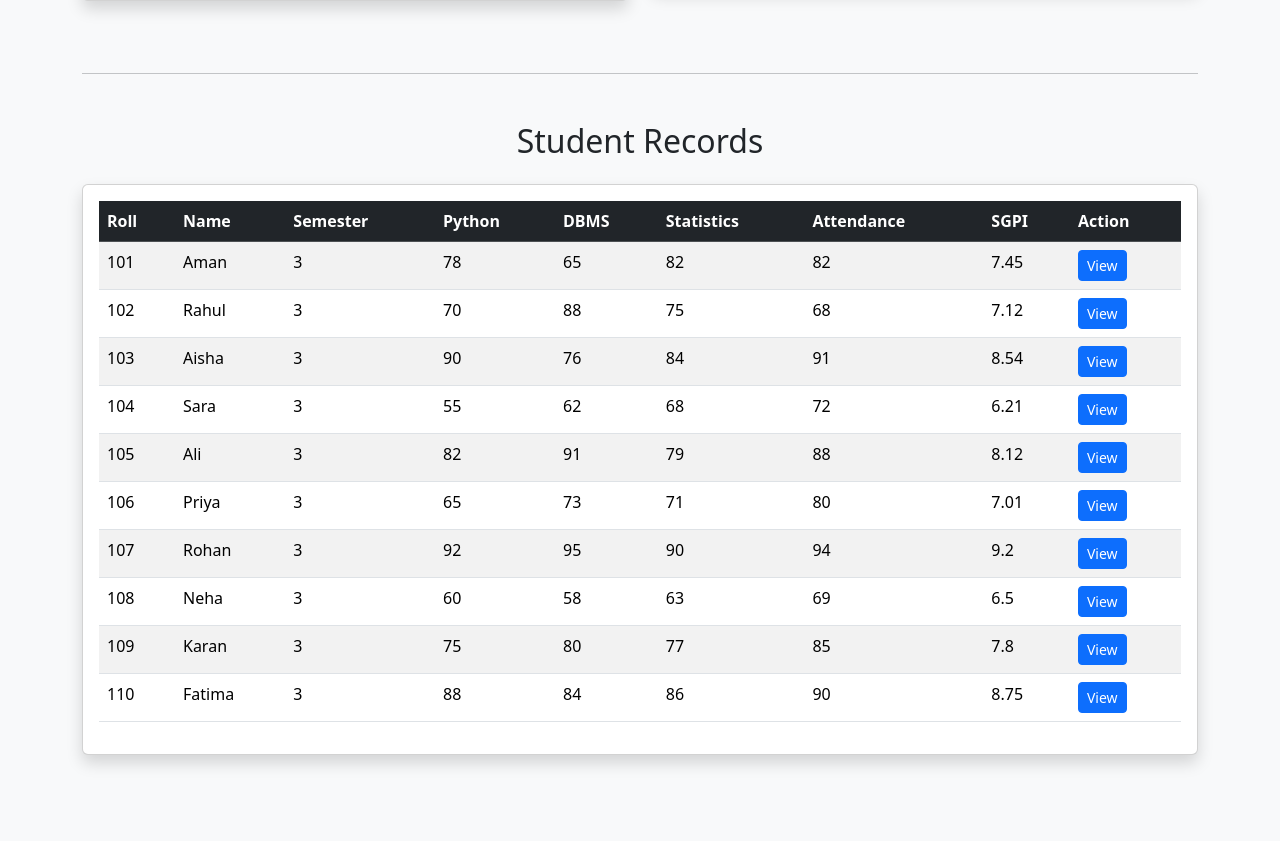
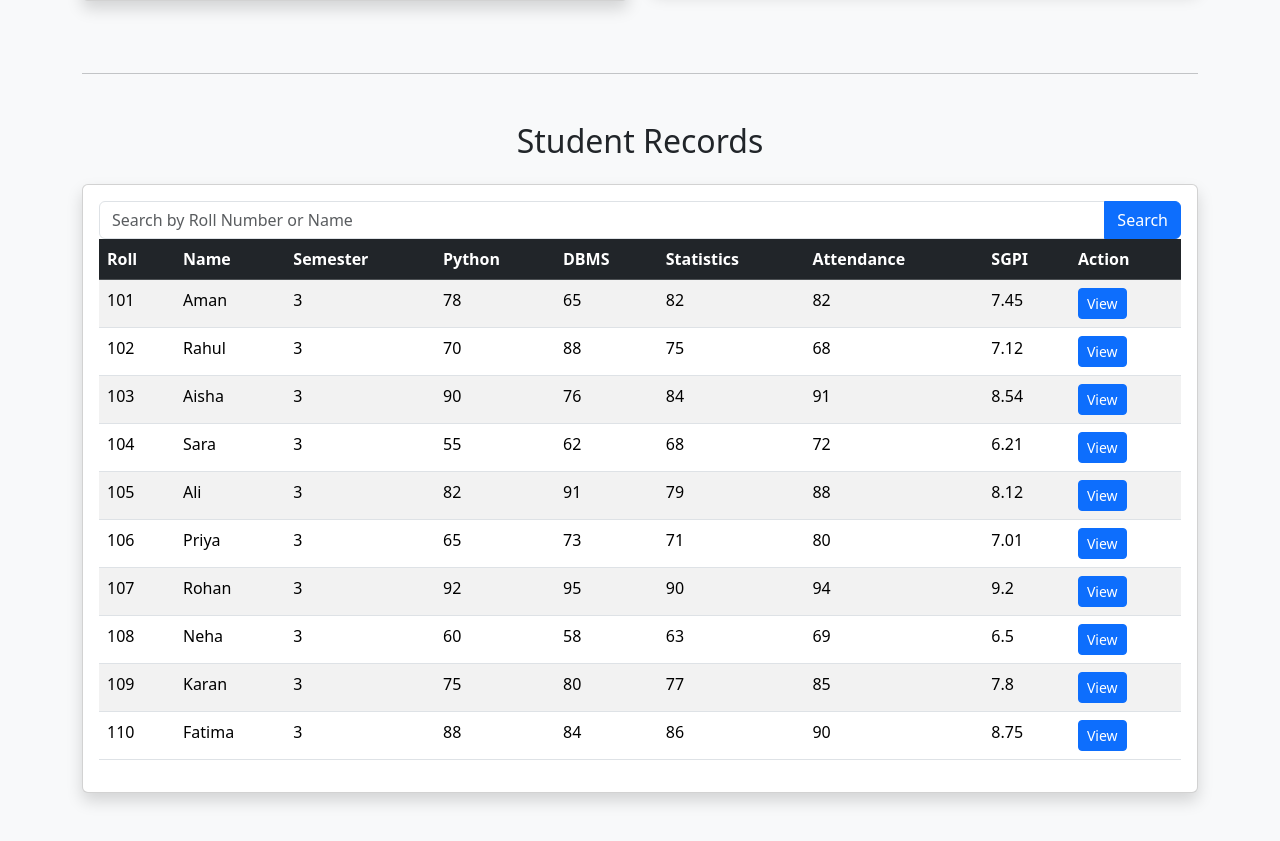
Before and after one commit to szeeshanZ123/academic-performance-examination-intelligence-system, a Flask app: page / in a window 1280 px wide. Shown: the part 1290-2131 px from the top of the page. Before the commit the page ends 2056 px from the top, so only its background shows below. Run offline with Flask 3, Linux system fonts and the light colour scheme.

Commit message:
Add student search functionality to dashboard

```diff
--- a/app.py
+++ b/app.py
@@ -1,7 +1,8 @@
 from flask import Flask, render_template
 from utils.data_loader import load_students
 from analysis.analytics import dashboard_kpis
-
+from flask import request
+from flask import redirect
 app = Flask(__name__)
 
 students = load_students()
@@ -37,6 +38,30 @@ def student_profile(roll):
         student=student
     )
 
+@app.route("/search")
+def search():
+
+    query = request.args.get("query")
+
+    if query.isdigit():
+
+        student = students[
+            students["Roll"] == int(query)
+        ]
+
+    else:
+
+        student = students[
+            students["Name"].str.lower() == query.lower()
+        ]
+
+    if student.empty:
+
+        return "Student Not Found"
+
+    return redirect(
+        f"/student/{student.iloc[0]['Roll']}"
+    )
 
 if __name__ == "__main__":
     app.run(debug=True)
--- a/templates/index.html
+++ b/templates/index.html
@@ -135,6 +135,19 @@
       <div class="card shadow">
         <div class="card-body">
           <table class="table table-striped table-hover">
+            <form action="/search" method="GET" class="mb-4">
+              <div class="input-group">
+                <input
+                  type="text"
+                  name="query"
+                  class="form-control"
+                  placeholder="Search by Roll Number or Name"
+                  required
+                />
+
+                <button class="btn btn-primary">Search</button>
+              </div>
+            </form>
             <thead class="table-dark">
               <tr>
                 <th>Roll</th>
```
